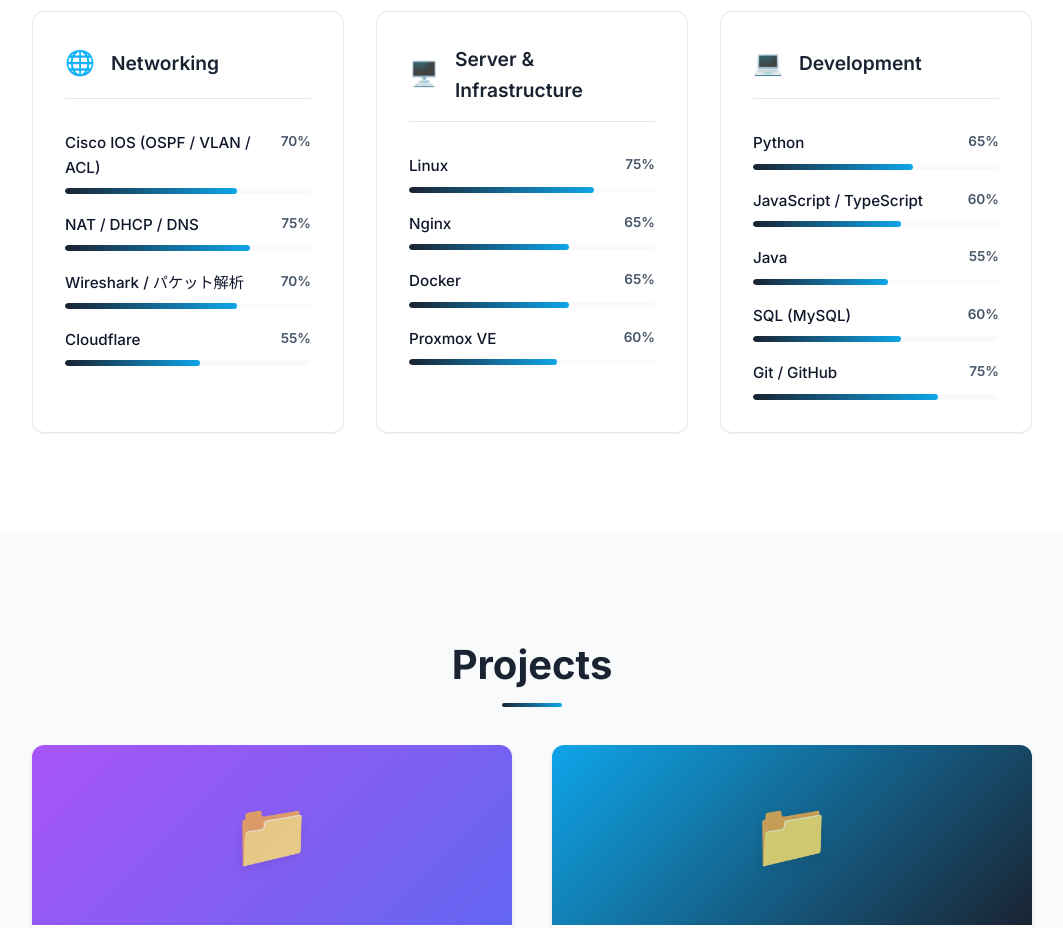
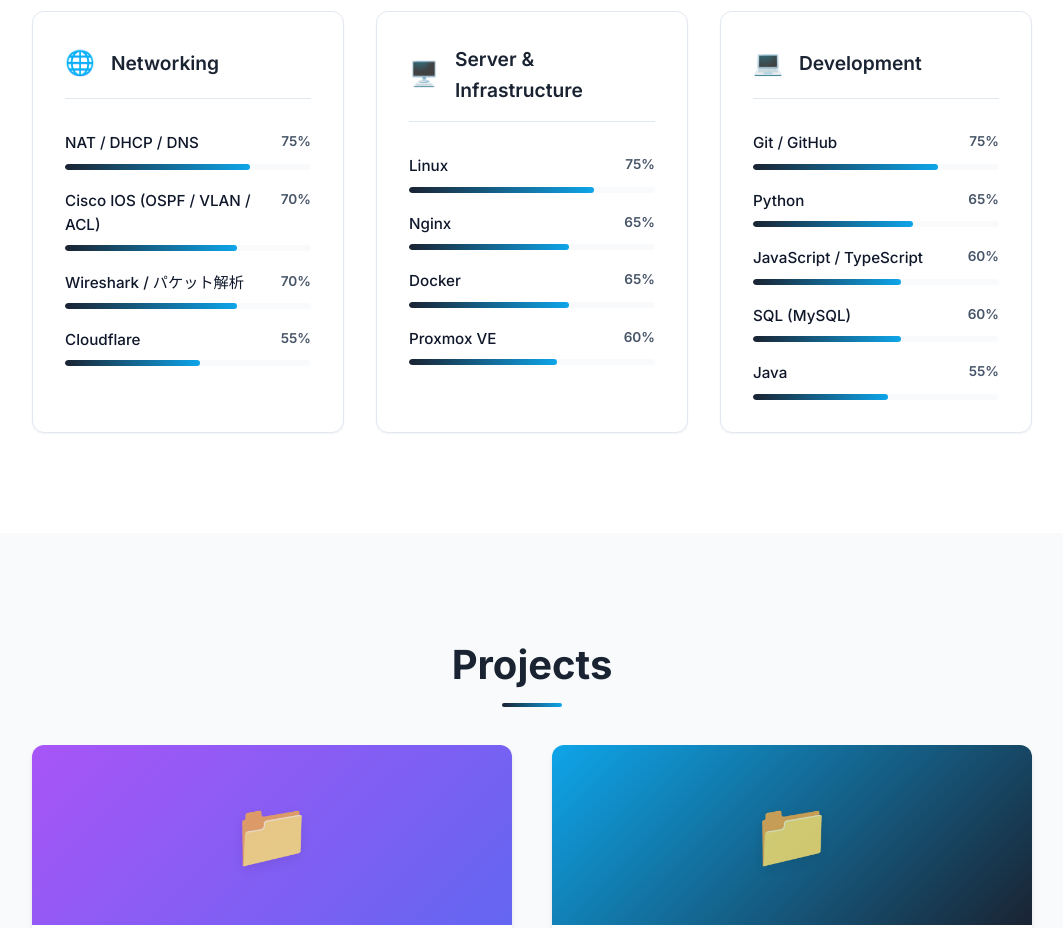
Before and after one commit to kt-suji/kt-suji.github.io, a Next.js app: page / in a window 1280 px wide. Shown: the part 1660-2588 px from the top of the page, without its empty margins (108-1171 px from the left). Built offline with nearby package versions, Linux system fonts and the light colour scheme.

Commit message:
Sort skills by percentage in descending order

```diff
--- a/src/components/Skills.jsx
+++ b/src/components/Skills.jsx
@@ -5,8 +5,8 @@ const skillCategories = [
     title: 'Networking',
     icon: '🌐',
     skills: [
+      { name: 'NAT / DHCP / DNS', level: 75 },
       { name: 'Cisco IOS (OSPF / VLAN / ACL)', level: 70 },
-      { name: 'NAT / DHCP / DNS', level: 75 },
       { name: 'Wireshark / パケット解析', level: 70 },
       { name: 'Cloudflare', level: 55 },
     ]
@@ -25,11 +25,11 @@ const skillCategories = [
     title: 'Development',
     icon: '💻',
     skills: [
+      { name: 'Git / GitHub', level: 75 },
       { name: 'Python', level: 65 },
       { name: 'JavaScript / TypeScript', level: 60 },
+      { name: 'SQL (MySQL)', level: 60 },
       { name: 'Java', level: 55 },
-      { name: 'SQL (MySQL)', level: 60 },
-      { name: 'Git / GitHub', level: 75 },
     ]
   }
 ];
```
